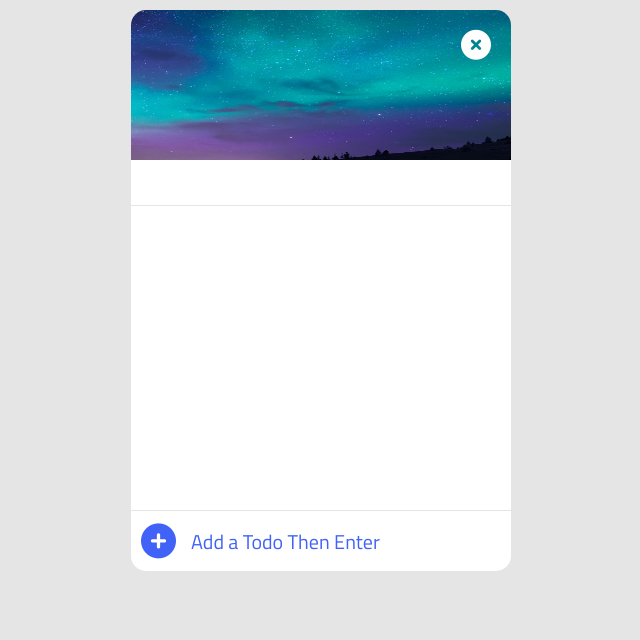
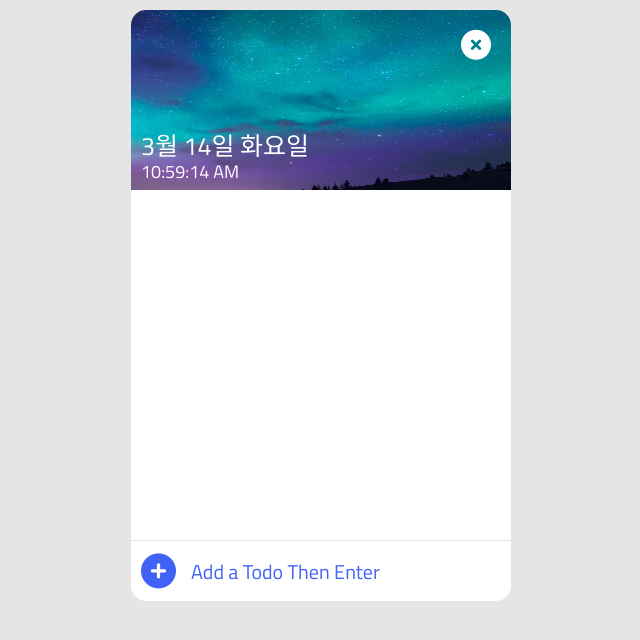
Before and after one commit to sonsodockje/To-Do-List, a plain HTML site: page index.html in a window 1280 px wide. Shown: the whole page, without its empty margins (319-959 px from the left). Drawn offline with Linux system fonts and the light colour scheme.

Commit message:
시계 추가

```diff
--- a/css/style.css
+++ b/css/style.css
@@ -21,7 +21,7 @@ body{
 /* ------------ header ------------ */
 .header{
     width: 380px;
-    height:150px;
+    height:180px;
     background-image: url('../img/bg2.jpg');
     background-size: 100% 200%;
     background-repeat: no-repeat;
@@ -44,12 +44,21 @@ body{
     /* text-shadow: 1px 3px 5px #000; */
     transform: rotate(45deg);
 }
-#date{
+#date {
     position: absolute;
-    bottom: 10px;
+    bottom: 25px;
     left: 10px;
     color: #FFF;
     font-size: 25px;
+    font-family: 'Titillium Web', sans-serif;
+}
+
+#time {
+    position: absolute;
+    bottom: 5px;
+    left: 10px;
+    color: #FFF;
+    font-size: 18px;
     font-family: 'Titillium Web', sans-serif;
 }
 
--- a/index.html
+++ b/index.html
@@ -21,21 +21,22 @@
                 <i class="fa-solid fa-circle-xmark"></i>
             </div>
             <div id="date"></div>
+            <div id="time"></div>
         </div>
         <div class="content">
-            <ul id="list"></ul>
-            <li class="item">
-                <!-- <i class="fa fa-regular fa-circle co" job="complete" id="0"></i>
+            <ul id="list">
+            <!-- <li class="item">
+                <i class="fa fa-regular fa-circle co" job="complete" id="0"></i>
                 <p class="text">Drink Coffee</p>
-                <i class="fa fa-solid fa-trash-can de" job="delete"></i> -->
-            </li>
-
+                <i class="fa fa-solid fa-trash-can de" job="delete"></i>
+            </li> -->
+        </ul>
         </div>
         <div class="add-to-do">
             <i class="fa-solid fa-circle-plus"></i>
             <input type="text" id="input" placeholder="Add a Todo Then Enter">
         </div>
     </div>
+   <script src="js/app.js"></script>
 </body>
-
 </html>
--- a/js/app.js
+++ b/js/app.js
@@ -1 +1,36 @@
-// CODE EXPLAINED channel
+const clear = document.querySelector('.clear')
+const dateElement = document.getElementById("date");
+const timeElement = document.getElementById("time");
+const list = document.getElementById('list');
+const input = document.getElementById('input')
+
+// 클래스 명을 똭
+const CHECK = "fa-check-circle"
+const UNCHECK = "fa-circle"
+const LINE_THROUGH = "lineThrough"
+
+const dayOption = {weekday:"long", month:"short", day:"numeric"}
+const timeOption = { hour:"2-digit", minute:"2-digit", second:"2-digit"}
+
+// 시계
+setInterval(function() {
+    const today = new Date();
+    dateElement.innerHTML = today.toLocaleDateString("ko-KR", dayOption);
+    timeElement.innerHTML = today.toLocaleTimeString("en-US", timeOption);
+ }, 1000);
+
+
+// 투두 함수 추가
+function addToDo(toDo){
+    const item = `<li class="item">
+                    <i class="fa fa-regular fa-circle co" job="complete" id="0"></i>
+                    <p class="text">${toDo}</p>
+                    <i class="fa fa-solid fa-trash-can de" job="delete"></i>
+                </li>
+                `;
+    const position ="beforeend"
+    list.insertAdjacentHTML(position,item)
+
+}
+
+// 엔터키 이벤트 추가
```
